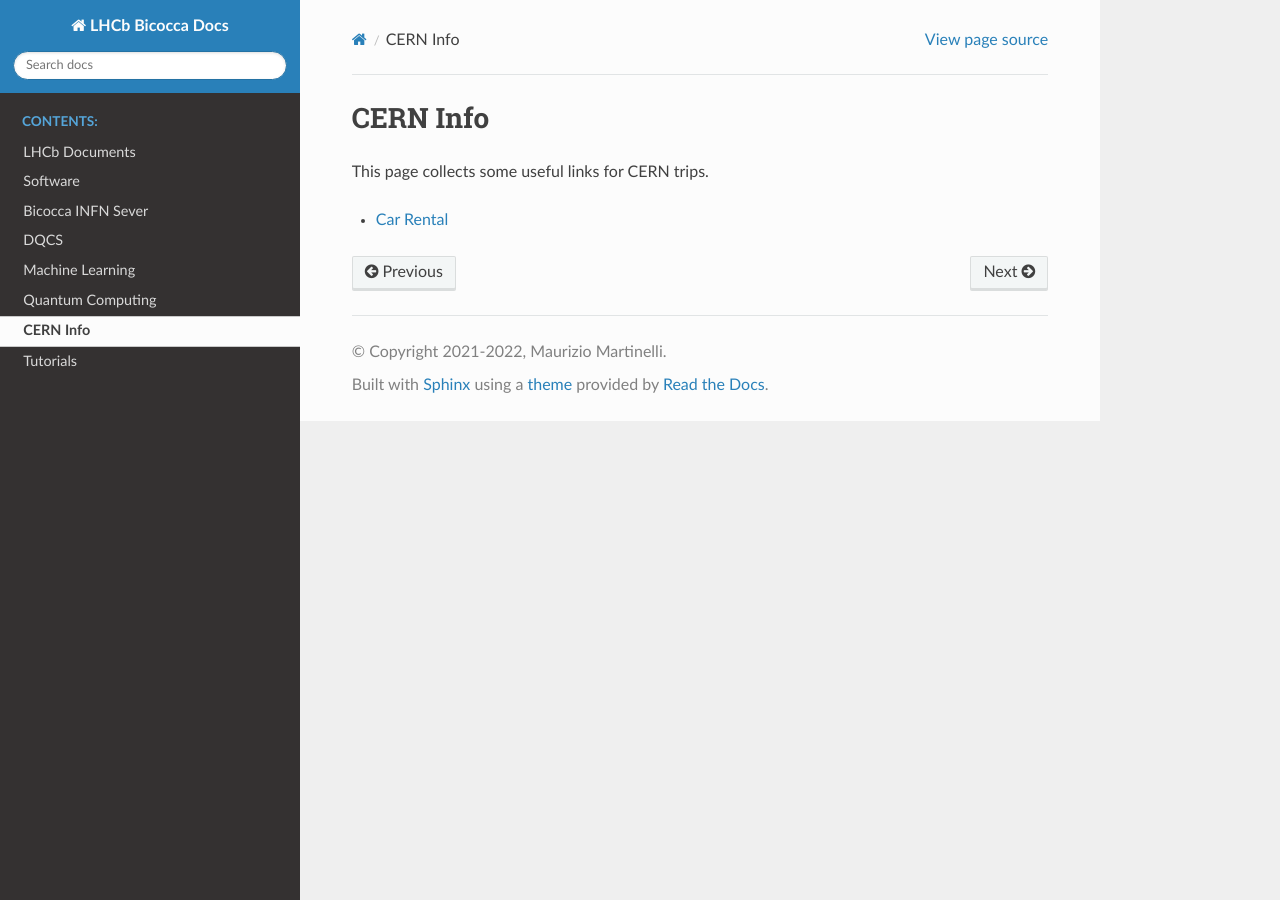
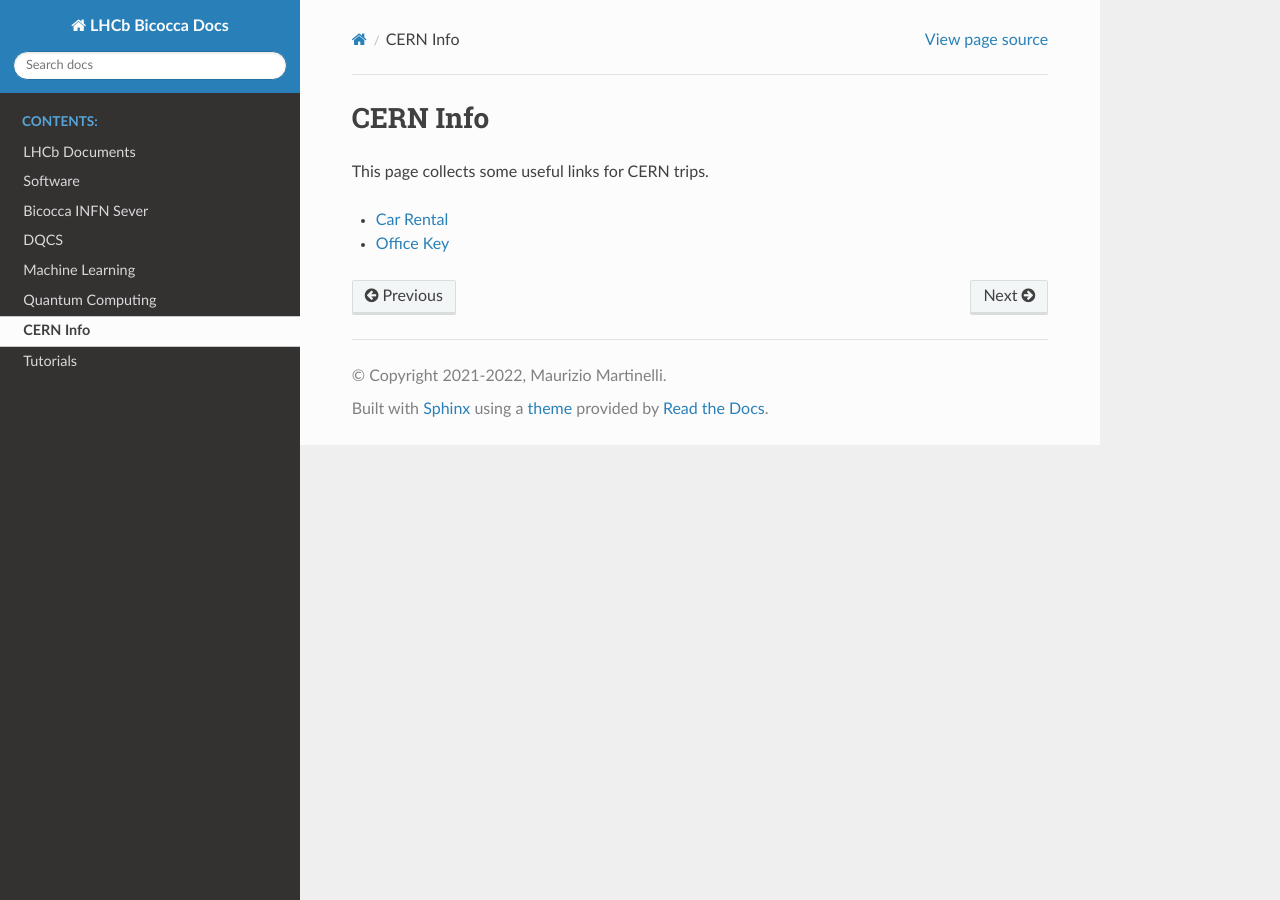
Before and after one commit to lhcb-bicocca/documentation, a Sphinx documentation site: the page built from docs/source/cern.rst, in a window 1280 px wide. Built offline with Sphinx 7.4.7 and the Read the Docs theme 2.0.0, drawn with Linux system fonts in a browser that asks for light colours.

Commit message:
Update cern.rst

```diff
--- a/docs/source/cern.rst
+++ b/docs/source/cern.rst
@@ -3,3 +3,4 @@ CERN Info
 This page collects some useful links for CERN trips.
 
 - `Car Rental <https://cern.service-now.com/service-portal?id=service_element&name=car-pool-rental>`_
+- `Office Key <https://information-technology.web.cern.ch/staff/secretariat/keys-removal>`_
```
